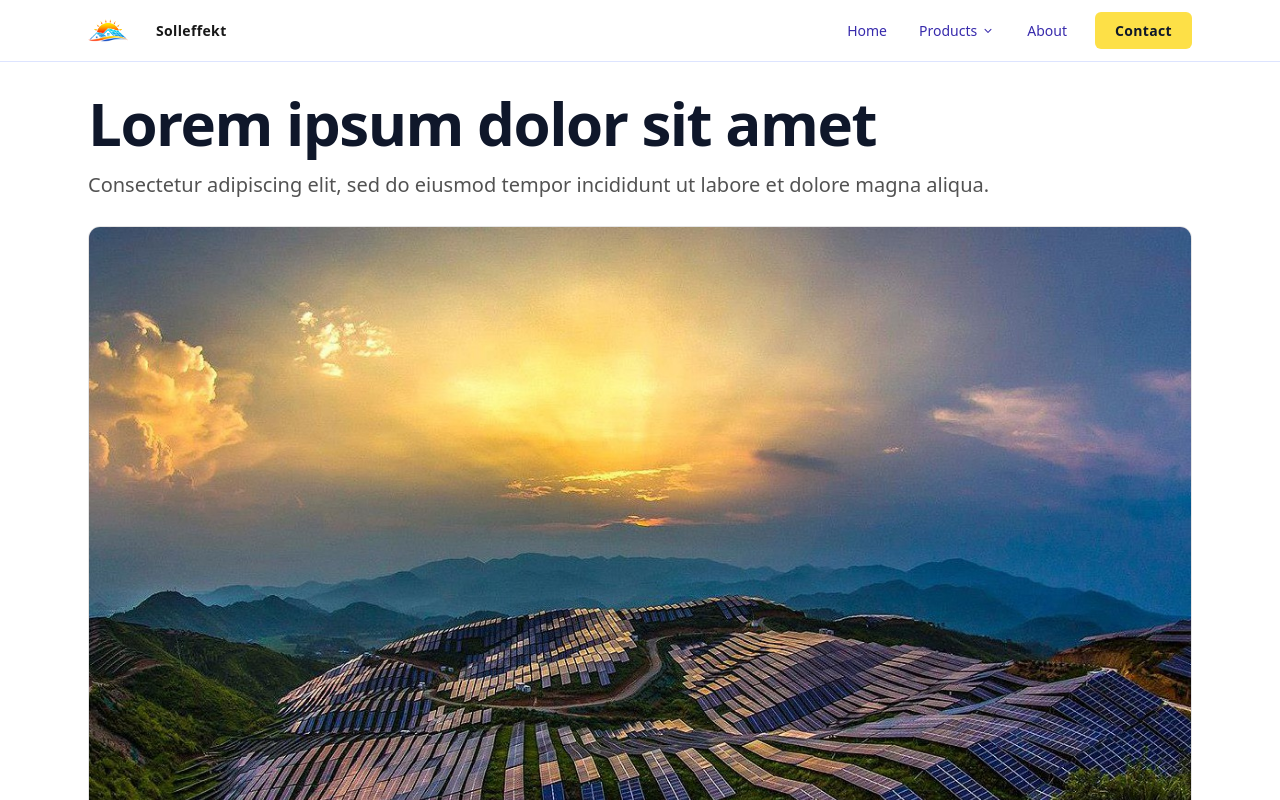
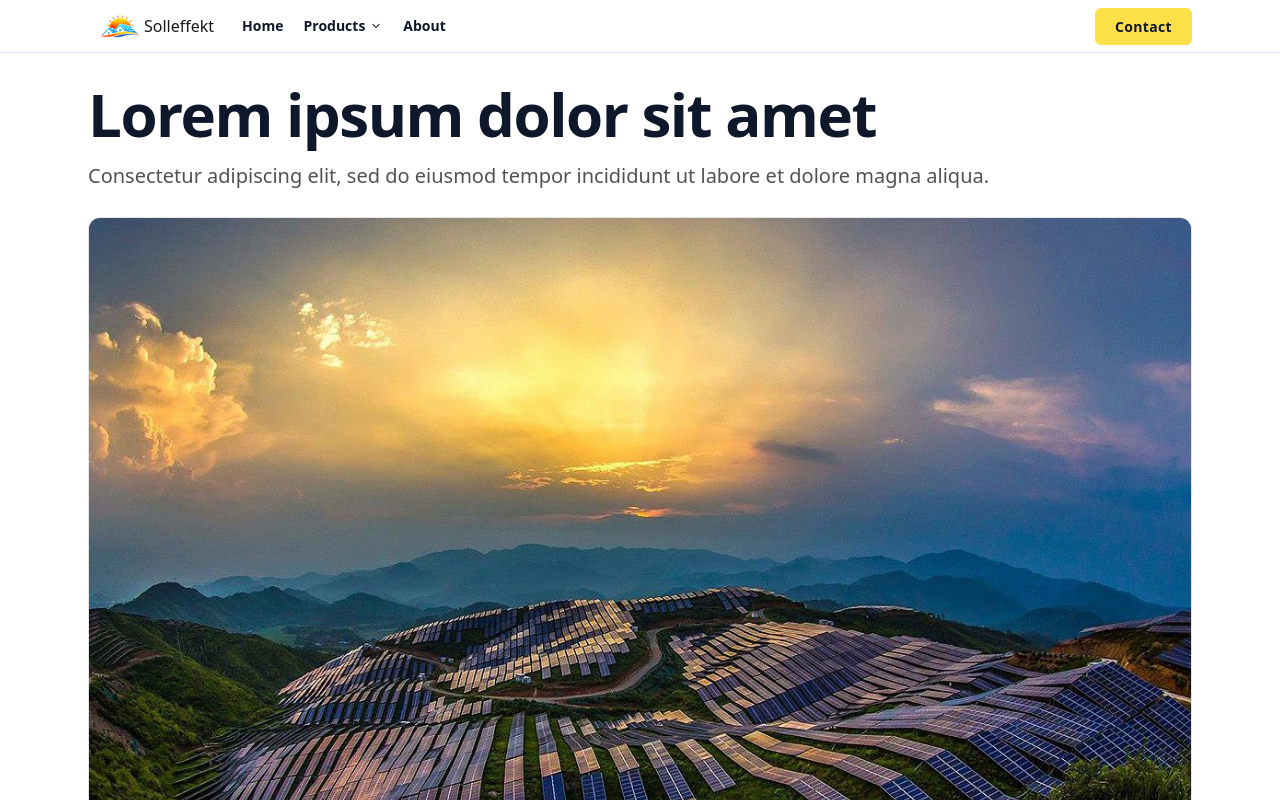
Before and after one commit to Zappp/solleffekt, a Next.js app: page / in a window 1280 px wide. Shown: the top 800 px of the page. Built offline with nearby package versions, Linux system fonts and the light colour scheme; a web font is replaced by a local one.

Commit message:
update Navbar styling

```diff
--- a/src/components/templates/AppTemplate.tsx
+++ b/src/components/templates/AppTemplate.tsx
@@ -11,6 +11,9 @@ export function AppTemplate({ children }: { children: ReactNode }) {
         type: 'link' as const,
         label: 'Products',
         href: '/products',
+        segments: [
+          {
+            title: 'Products',
             children: [
               {
                 label: 'Solar Panels',
@@ -22,10 +25,17 @@ export function AppTemplate({ children }: { children: ReactNode }) {
                 href: '/products/inverters',
                 description: 'Reliable energy conversion',
               },
+            ],
+          },
+          {
+            title: 'Solutions',
+            children: [
               {
                 label: 'Batteries',
                 href: '/products/batteries',
                 description: 'Store surplus energy',
+              },
+            ],
           },
         ],
       },
--- a/src/components/ui/Footer.tsx
+++ b/src/components/ui/Footer.tsx
@@ -23,10 +23,7 @@ export interface FooterProps {
 export function Footer({ logo, links, leftInfo, rightInfo }: FooterProps) {
   return (
     <>
-      <div
-        className="pointer-events-none absolute top-0 left-0 w-screen border-t border-indigo-200/60"
-        style={{ zIndex: 1, height: 0 }}
-      />
+      <div className="pointer-events-none absolute top-0 left-0 w-full border-t border-indigo-200/60" />
       <div className="mx-auto flex max-w-6xl flex-col flex-wrap items-center justify-center gap-4 border-b border-indigo-200/60 px-4 py-10 md:flex-row md:gap-8">
         <div className="flex min-w-[160px] flex-1 items-center justify-center">
           <Image
--- a/src/components/ui/Navbar.tsx
+++ b/src/components/ui/Navbar.tsx
@@ -1,7 +1,8 @@
 'use client'
 
 import Link from 'next/link'
-import { useState } from 'react'
+import { usePathname } from 'next/navigation'
+import { Fragment, useEffect, useState } from 'react'
 import { Image } from './Image'
 
 export type NavbarItem =
@@ -9,10 +10,13 @@ export type NavbarItem =
       type: 'link'
       label: string
       href: string
-      children?: Array<{
+      segments?: Array<{
+        title: string
+        children: Array<{
           label: string
           href: string
           description?: string
+        }>
       }>
     }
   | {
@@ -30,18 +34,23 @@ export type NavbarBrand = {
 }
 
 export function Navbar({ brand, items }: { brand: NavbarBrand; items: NavbarItem[] }) {
+  const pathname = usePathname()
   const [mobileOpen, setMobileOpen] = useState(false)
+
+  useEffect(() => {
+    setMobileOpen(false)
+  }, [pathname])
 
   return (
     <>
       <nav className="mx-auto max-w-6xl px-4 sm:px-6">
-        <div className="flex items-center justify-between">
-          <div className="flex items-center gap-3 py-3">
-            <Link href={brand.href} className="inline-flex items-center gap-2">
+        <div className="flex items-center justify-between gap-3">
+          <div className="flex items-center gap-3 px-3">
+            <Link href={brand.href} className="inline-flex items-center gap-1">
               {brand?.logoSrc ? (
                 <Image src={brand.logoSrc} alt={brand?.logoAlt ?? 'Logo'} className="w-10" />
               ) : null}
-              <span className="typography-button typography-emphasis">{brand.label}</span>
+              <span className="typography-emphasis">{brand.label}</span>
             </Link>
           </div>
 
@@ -57,21 +66,28 @@ export function Navbar({ brand, items }: { brand: NavbarBrand; items: NavbarItem
 }
 
 function DesktopNav({ items }: { items: NavbarItem[] }) {
+  const links = items.filter((item) => item.type !== 'button')
+  const buttons = items.filter((item) => item.type === 'button')
   return (
-    <div className="hidden items-center gap-6 text-sm md:flex">
-      {items.map((item) => {
+    <div className="hidden flex-1 items-center gap-6 text-sm md:flex md:justify-between">
+      <div className="gap-3 md:flex">
+        {links.map((link) => {
+          return link.segments && link.segments.length > 0 ? (
+            <DesktopDropdown key={link.label} item={link} />
+          ) : (
+            <NavLink key={link.label} href={link.href}>
+              {link.label}
+            </NavLink>
+          )
+        })}
+      </div>
+      <div>
+        {buttons.map((item) => {
           if (item.type === 'button') {
             return <EmailButton key={item.label} item={item} />
           }
-
-        return item.children && item.children.length > 0 ? (
-          <DesktopDropdown key={item.label} item={item} />
-        ) : (
-          <NavLink key={item.label} href={item.href}>
-            {item.label}
-          </NavLink>
-        )
         })}
+      </div>
     </div>
   )
 }
@@ -80,7 +96,7 @@ function NavLink({ href, children }: { href: string; children: React.ReactNode }
   return (
     <Link
       href={href}
-      className="px-1 text-indigo-800 transition-colors hover:text-indigo-900 md:my-4 md:py-0"
+      className="flex px-1 font-semibold transition-colors hover:text-[var(--btn-yellow-hover)] md:my-4 md:py-0"
     >
       {children}
     </Link>
@@ -109,7 +125,7 @@ function DesktopDropdown({ item }: { item: Extract<NavbarItem, { type: 'link' }>
       onMouseLeave={() => setOpen(false)}
     >
       <button
-        className="inline-flex items-center gap-1 px-1 py-4 text-indigo-800 transition-colors hover:text-indigo-900"
+        className="inline-flex items-center gap-1 px-1 py-4 font-semibold"
         aria-haspopup="menu"
         aria-expanded={open}
       >
@@ -124,14 +140,23 @@ function DesktopDropdown({ item }: { item: Extract<NavbarItem, { type: 'link' }>
           <path d="M5.23 7.21a.75.75 0 011.06.02L10 10.94l3.71-3.71a.75.75 0 111.06 1.06l-4.24 4.24a.75.75 0 01-1.06 0L5.21 8.29a.75.75 0 01.02-1.08z" />
         </svg>
       </button>
-      {open && item.children && (
+      {open && item.segments && (
         <div className="absolute left-0">
-          <div className="w-56 rounded-md border border-indigo-200/50 bg-white shadow-lg">
-            <div className="py-2">
-              {item.children.map((child) => (
-                <DropdownLink key={child.label} href={child.href} description={child.description}>
+          <div className="rounded-md border border-indigo-200/50 bg-white shadow-lg">
+            <div className="flex gap-3 py-2">
+              {item.segments.map((segment) => (
+                <div className="flex flex-col gap-2 px-3 py-2" key={segment.title}>
+                  <h6 className="typography-overline">{segment.title}</h6>
+                  {segment.children.map((child) => (
+                    <DropdownLink
+                      key={child.label}
+                      href={child.href}
+                      description={child.description}
+                    >
                       {child.label}
                     </DropdownLink>
+                  ))}
+                </div>
               ))}
             </div>
           </div>
@@ -151,11 +176,12 @@ function DropdownLink({
   description?: string
 }) {
   return (
-    <Link href={href} className="block rounded-md px-3 py-2 hover:bg-indigo-100/60">
-      <div className="typography-body-small typography-emphasis text-indigo-900">{children}</div>
-      {description ? (
-        <div className="typography-caption text-indigo-700/70">{description}</div>
-      ) : null}
+    <Link
+      href={href}
+      className="block min-w-44 rounded-md px-3 py-1 hover:bg-yellow-100/60 focus:hover:bg-yellow-100/60"
+    >
+      <div className="font-semibold">{children}</div>
+      {description ? <div className="typography-caption">{description}</div> : null}
     </Link>
   )
 }
@@ -166,7 +192,7 @@ function MobileMenuButton({ onClick }: { onClick: () => void }) {
       type="button"
       aria-label="Toggle menu"
       onClick={onClick}
-      className="inline-flex list-none items-center justify-center rounded-md p-2 text-indigo-800 hover:bg-indigo-100/60 md:hidden"
+      className="mx-2 inline-flex list-none items-center justify-center rounded-md p-2 md:hidden"
     >
       <svg
         width="22"
@@ -193,7 +219,10 @@ function MobileEmailButton({ item }: { item: Extract<NavbarItem, { type: 'button
   }
 
   return (
-    <button onClick={handleEmailClick} className="typography-button btn-yellow w-full rounded-md">
+    <button
+      onClick={handleEmailClick}
+      className="typography-button btn-yellow mt-3 w-full rounded-md"
+    >
       {item.label}
     </button>
   )
@@ -211,16 +240,27 @@ function MobileMenu({ open, items }: { open: boolean; items: NavbarItem[] }) {
           <div key={item.label}>
             {item.type === 'button' ? (
               <MobileEmailButton item={item} />
-            ) : item.children && item.children.length > 0 ? (
+            ) : item.segments && item.segments.length > 0 ? (
               <>
-                <div className="typography-body-small px-1 text-indigo-700/80 dark:text-indigo-200/80">
-                  {item.label}
+                <div className="px-1 font-semibold">{item.label}</div>
+                <div className="mt-2 ml-3 flex flex-col gap-1">
+                  {item.segments.map((segment) => (
+                    <Fragment key={segment.title}>
+                      <div className="flex flex-col gap-2 px-3">
+                        <h5 className="typography-overline">{segment.title}</h5>
                       </div>
-                <div className="mt-2 ml-3 flex flex-col gap-3">
-                  {item.children.map((child) => (
-                    <NavLink key={child.label} href={child.href}>
+                      <div className="flex flex-col gap-2 px-5">
+                        {segment.children.map((child) => (
+                          <DropdownLink
+                            key={child.label}
+                            href={child.href}
+                            description={child.description}
+                          >
                             {child.label}
-                    </NavLink>
+                          </DropdownLink>
+                        ))}
+                      </div>
+                    </Fragment>
                   ))}
                 </div>
               </>
```
Also changed, not shown: src/app/globals.css (+0 -9 lines). Lines whose indentation alone changed are shown as unchanged.
